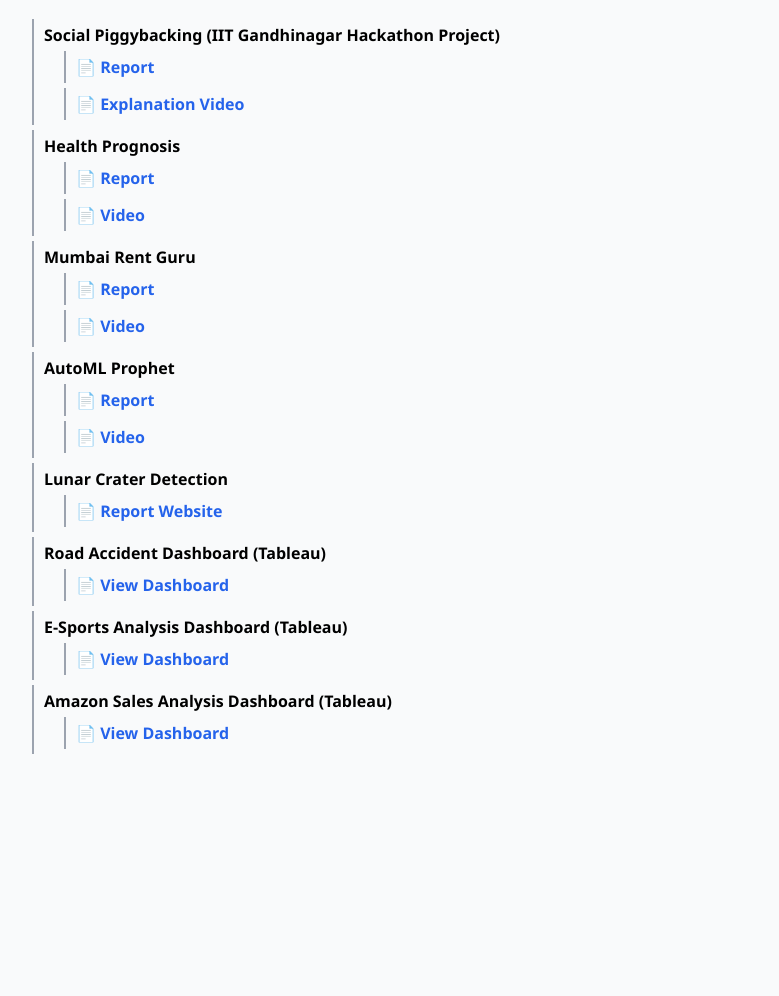
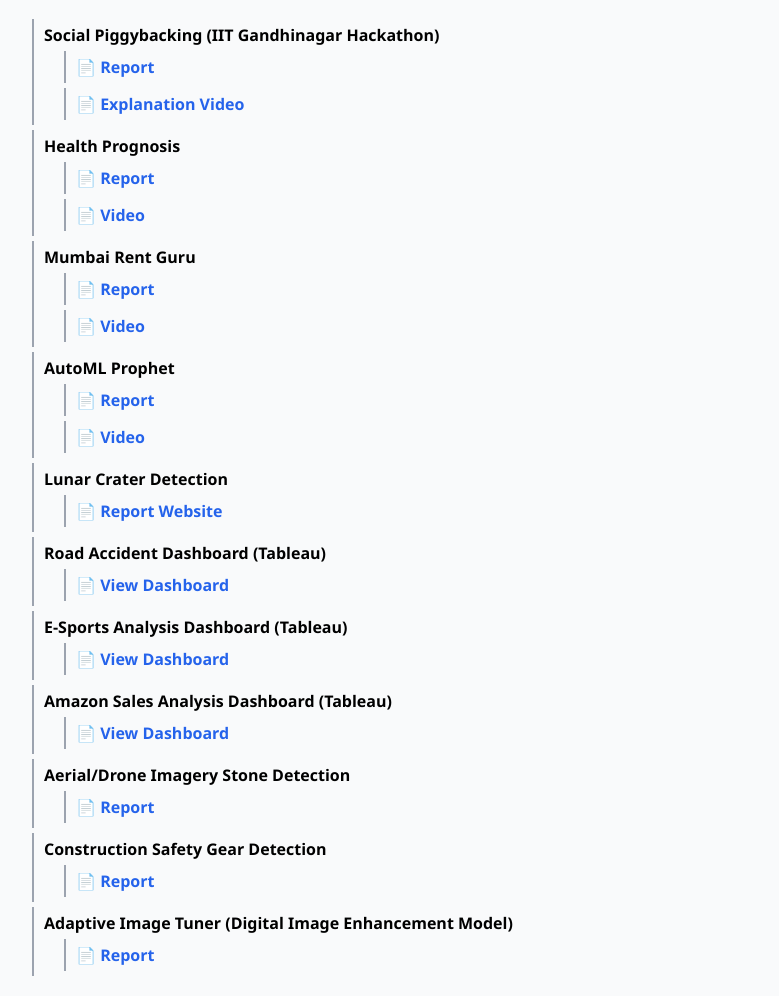
Before and after one commit to Mihir2811/Document, a plain HTML site: page index.html in a window 1280 px wide. Shown: the part 87-1083 px from the top of the page, without its empty margins (8-787 px from the left). Before the commit the page ends 861 px from the top, so only its background shows below. Drawn offline with Linux system fonts and the light colour scheme.

Commit message:
Update index.html

```diff
--- a/index.html
+++ b/index.html
@@ -33,7 +33,7 @@
 <body>
   <h1>📁 My Projects</h1>
 
-  <div class="folder">Social Piggybacking (IIT Gandhinagar Hackathon Project)
+  <div class="folder">Social Piggybacking (IIT Gandhinagar Hackathon)
     <div class="document">📄 <a href="https://drive.google.com/file/d/10b30ewmeIAZs3LA9bnlWr-xrbIkLz2sr/view?usp=sharing" target="_blank">Report</a></div>
     <div class="document">📄 <a href="https://drive.google.com/file/d/1mhxSgZT8TadTkMxaO2Rb7m8wn3kAX66a/view?usp=sharing" target="_blank">Explanation Video</a></div>
   </div>
@@ -69,5 +69,17 @@
     <div class="document">📄 <a href="https://public.tableau.com/views/Self-MadeAmazon/Dashboard1?:language=en-US&:sid=&:redirect=auth&:display_count=n&:origin=viz_share_link" target="_blank">View Dashboard</a></div>
   </div>
 
+  <div class="folder">Aerial/Drone Imagery Stone Detection
+    <div class="document">📄 <a href="#" target="_blank">Report</a></div>
+  </div>
+
+  <div class="folder">Construction Safety Gear Detection
+    <div class="document">📄 <a href="#" target="_blank">Report</a></div>
+  </div>
+
+  <div class="folder">Adaptive Image Tuner (Digital Image Enhancement Model)
+    <div class="document">📄 <a href="#" target="_blank">Report</a></div>
+  </div>
+
 </body>
 </html>
```
